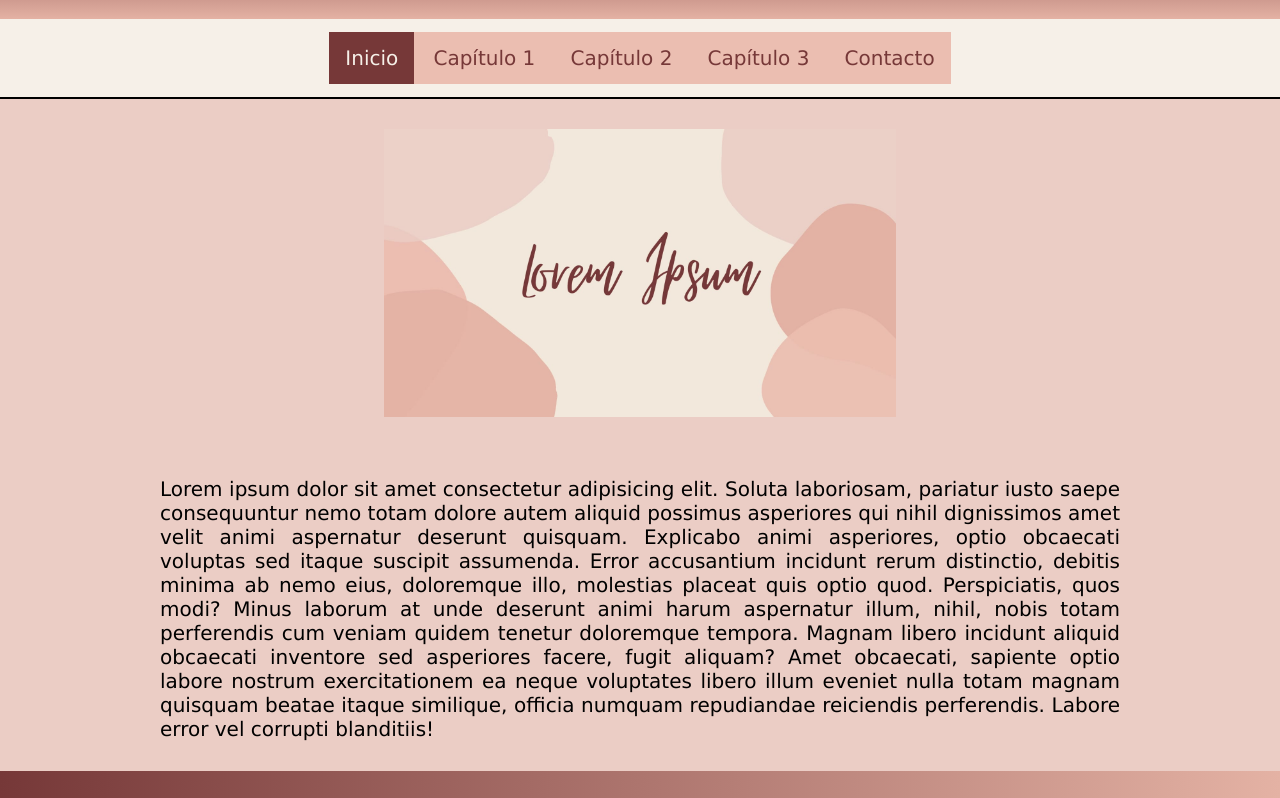
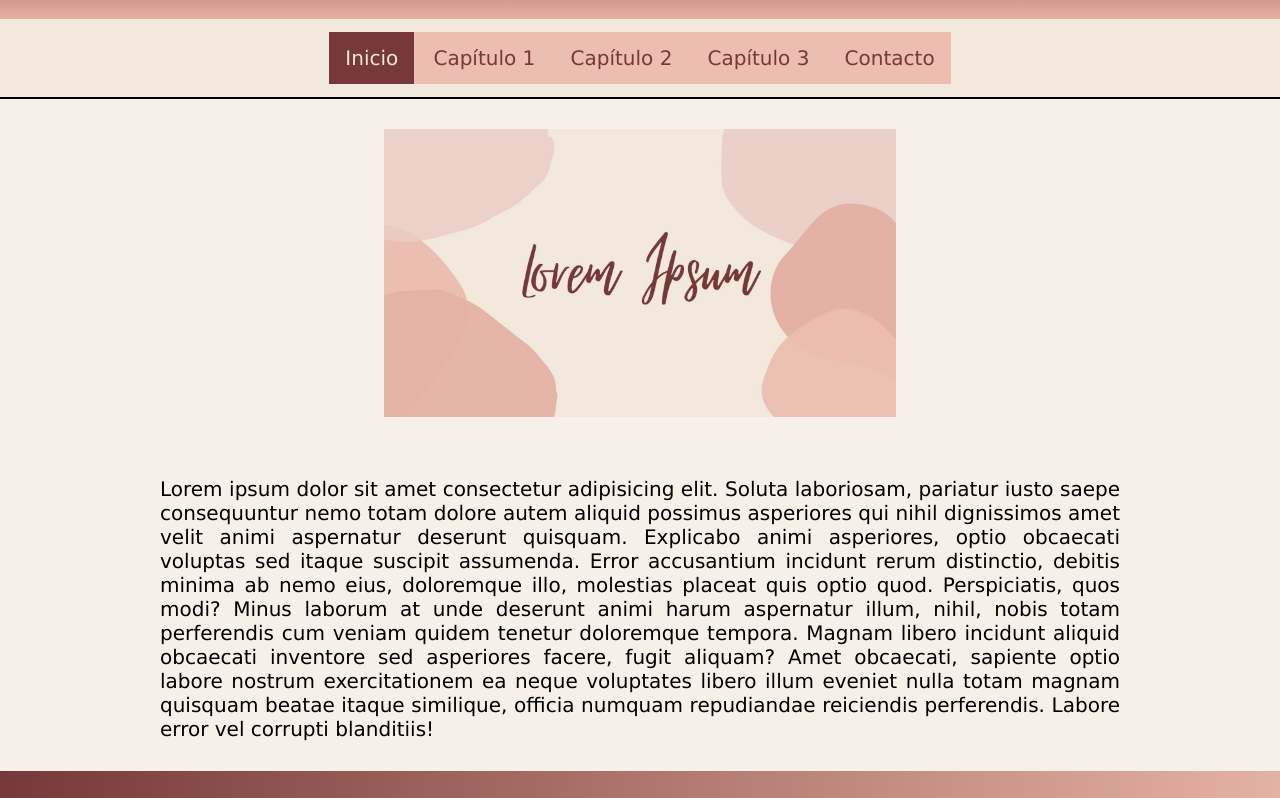
Before and after one commit to MauroPaccioretti/MauroPaccioretti.github.io, a plain HTML site: page index.html in a window 1280 px wide. Shown: the part 81-879 px from the top of the page. Drawn offline with Linux system fonts and the light colour scheme.

Commit message:
hotfix bg color

```diff
--- a/css/style.css
+++ b/css/style.css
@@ -8,8 +8,8 @@
     --oscuro: #763838;
     --oscuro2: #E4B2A4;
     --medio: #EBBEB1;
-    --medio2: #EBCDC5;
-    --claro: #F6F0E8;
+    --medio2: #F6F0E8;
+    --claro: #F2E8DB;
 
 }
 
```
